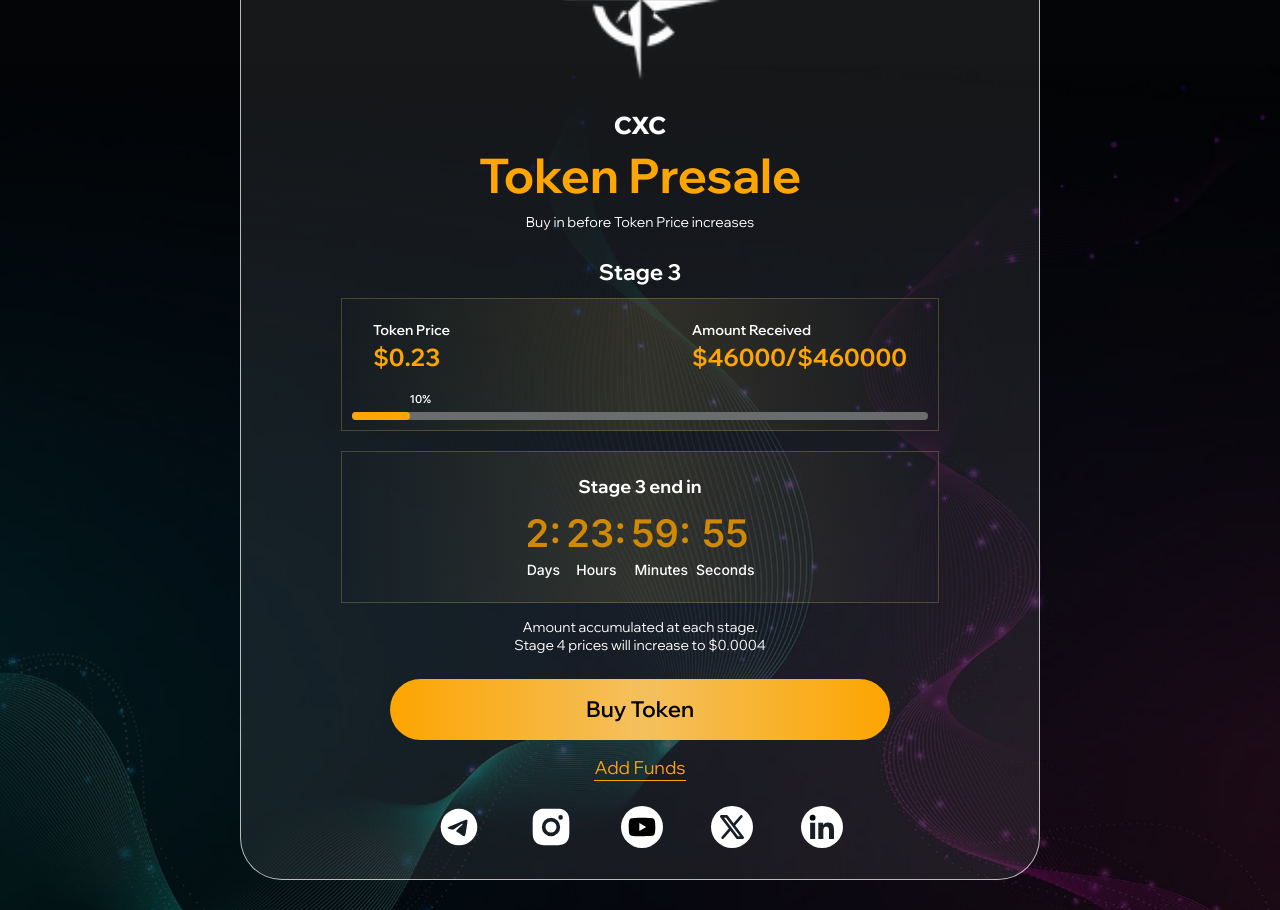
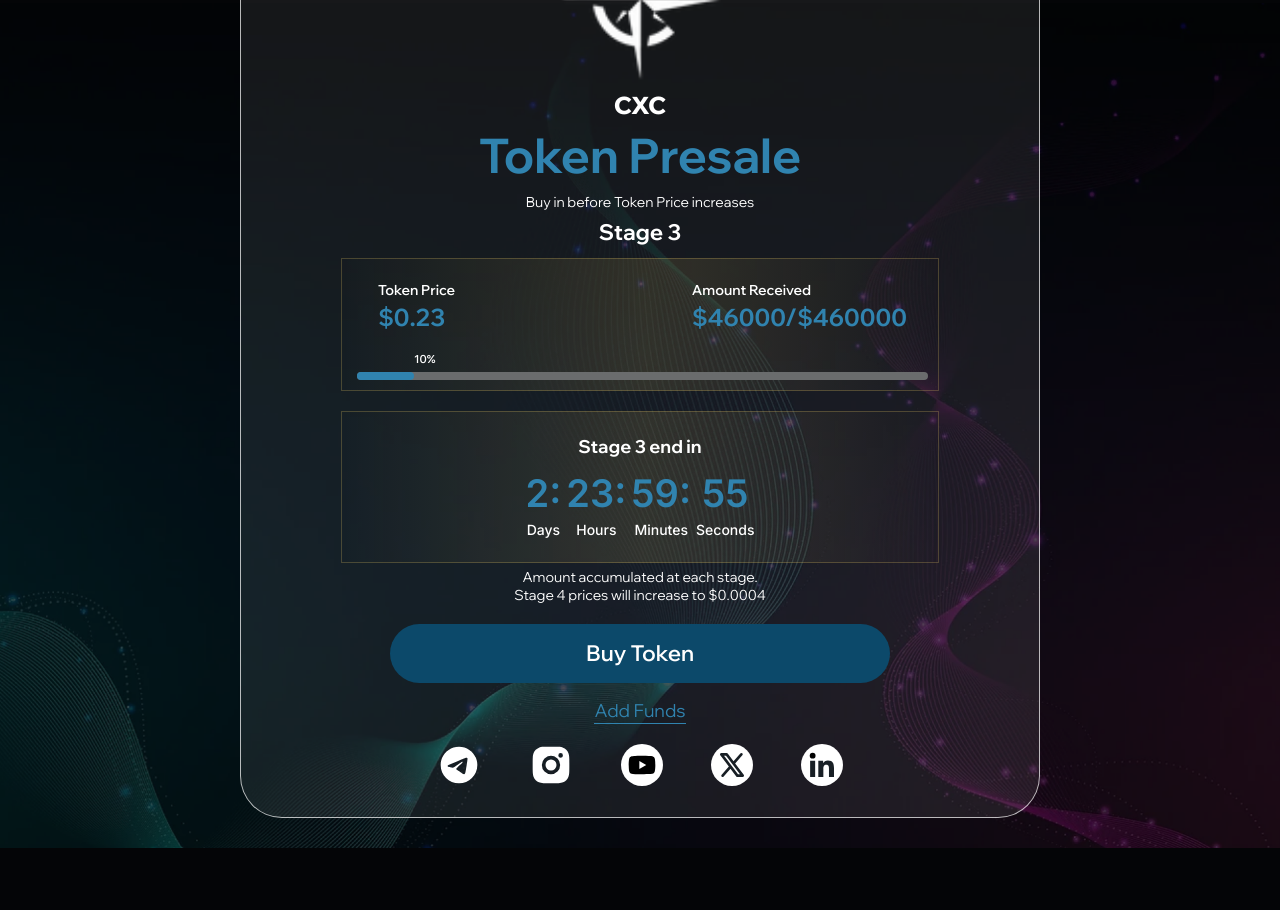
Before and after one commit to Ravinder-Khera/centralis-x, a React (Create React App) app: page / in a window 1280 px wide. Shown: the part 260-1170 px from the top of the page. After the commit the page ends 1108 px from the top, so only its background shows below. Built offline with nearby package versions, Linux system fonts and the light colour scheme.

Commit message:
color changed

```diff
--- a/src/App.scss
+++ b/src/App.scss
@@ -39,7 +39,7 @@ body{
             background: #FFFFFF14;
             display: flex;
             flex-direction: column;
-            gap: 25px;
+            gap: 5px;
             max-width: 800px;
             @media screen and (max-width:767px) {
                 padding: 30px;
@@ -57,7 +57,7 @@ body{
                     line-height: 35.28px;
                 }
                 .tokenMain{
-                    color: #FDA501;
+                    color: #3083AF;
                     font-size: 48px;
                     font-weight: 700;
                     line-height: 65.6px;
@@ -95,7 +95,7 @@ body{
                         }
 
                         .amount{
-                            color: #FDA501;
+                            color: #3083AF;
                             font-size: 24px;
                             font-weight: 700;
                             line-height: 35.28px;
@@ -108,7 +108,7 @@ body{
                         height: 8px;
                         border-radius: 8px;
                         .progressAmount{
-                            background: #FDA501;
+                            background: #3083AF;
                             border-radius: 8px;
                             position: relative;
                             height: 100%;
@@ -138,7 +138,7 @@ body{
                             align-items: center;
                             gap: 5px;
                             .timeStamp{
-                                color: #D08903;
+                                color: #3083AF;
                                 font-family: "Inter", sans-serif;
                                 font-size: 38px;
                                 font-weight: 600;
@@ -180,18 +180,18 @@ body{
         background: transparent;
     }
     .colorBtn{
-        background: linear-gradient(90deg, #FDA501 0%, #F4C05E 50.79%, #FDA501 100%);
+        background: #0C496A;
         padding: 15px 28px;
         border-radius: 47px;
         font-size: 22px;
         font-weight: 600;
-        line-height: 30.24px;
-        color: #000;
+        line-height: 28.24px;
+        color: #fff;
         border: none;
         max-width: 500px;
     }
     .linkClass{
-        color: #FDA501;
+        color: #3083AF;
         text-decoration: none;
         font-size: 18px;
         font-weight: 400;
@@ -204,7 +204,7 @@ body{
             left: 0;
             width: 100%;
             height: 1px;
-            background: #FDA501;
+            background: #3083AF;
         }
     }
     .socialLinks{
--- a/src/components/token.js
+++ b/src/components/token.js
@@ -60,7 +60,7 @@ function Token() {
                 <div className='tokenStageName'>
                     Stage 3
                 </div>
-                <div className='tokenBoxBg' style={{padding:'0 10px 10px 10px',marginTop:'12px'}}>
+                <div className='tokenBoxBg' style={{padding:'0 10px 10px 15px',marginTop:'12px'}}>
                     <div className='barBox'>
                         <div className='text-start'>
                             <h3 className='heading'>Token Price</h3>
@@ -84,7 +84,7 @@ function Token() {
                     </div>
                 </div>
             </div>
-            <div className='tokenHeading d-grid' style={{marginTop:'-10px'}}>
+            <div className='tokenHeading d-grid' style={{marginBottom:'15px'}}>
                 <span>Amount accumulated at each stage.</span>
                 <span>Stage 4 prices will increase to $0.0004</span>
             </div>
@@ -93,7 +93,7 @@ function Token() {
                 <a className='linkClass' href='/#'>Add Funds</a>
             </div>
 
-            <div className='tokenHeading d-flex flex-wrap justify-content-center align-items-center' style={{gap:'48px'}}>
+            <div className='tokenHeading d-flex flex-wrap justify-content-center align-items-center' style={{gap:'48px',marginTop:'15px'}}>
                 <a className='socialLinks' href='/#'><IcBaselineTelegram /></a>
                 <a className='socialLinks' href='/#'><RiInstagramFill /></a>
                 <a className='socialLinks whiteBg' style={{width:'42px',height:'42px'}} href='/#'><MdiYoutube /></a>
```
